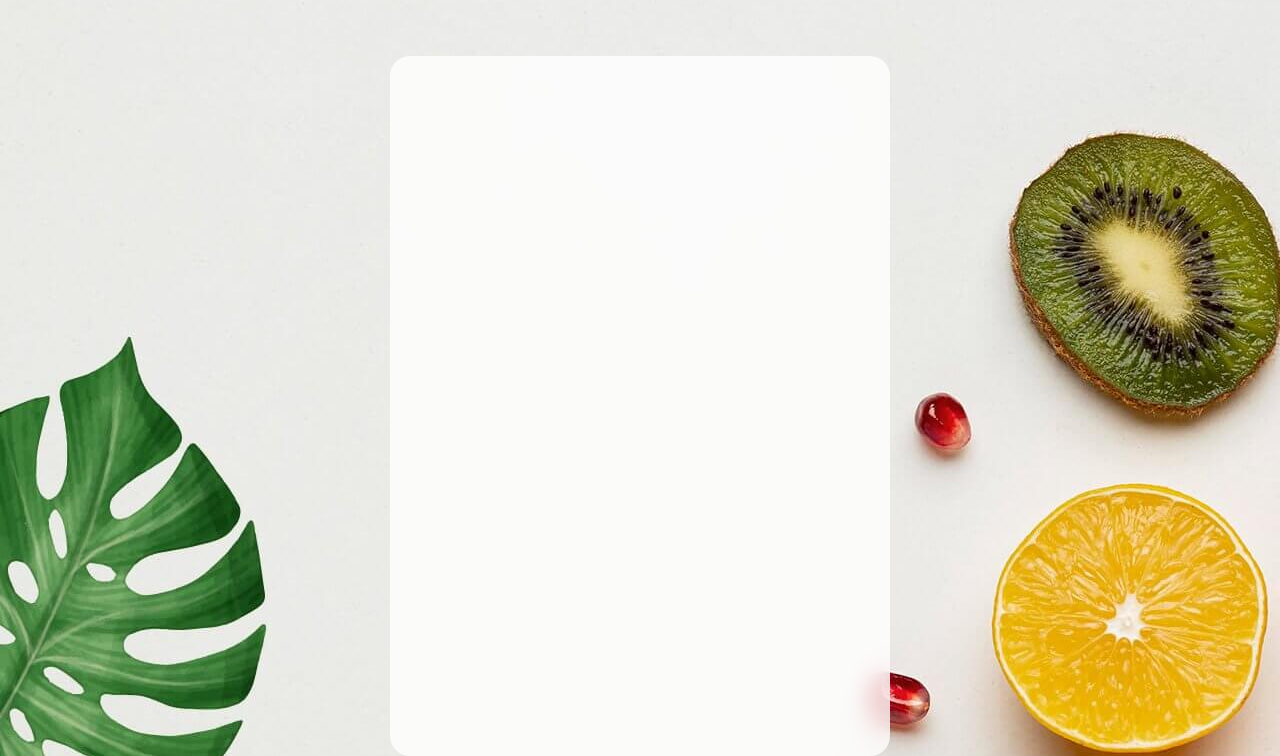
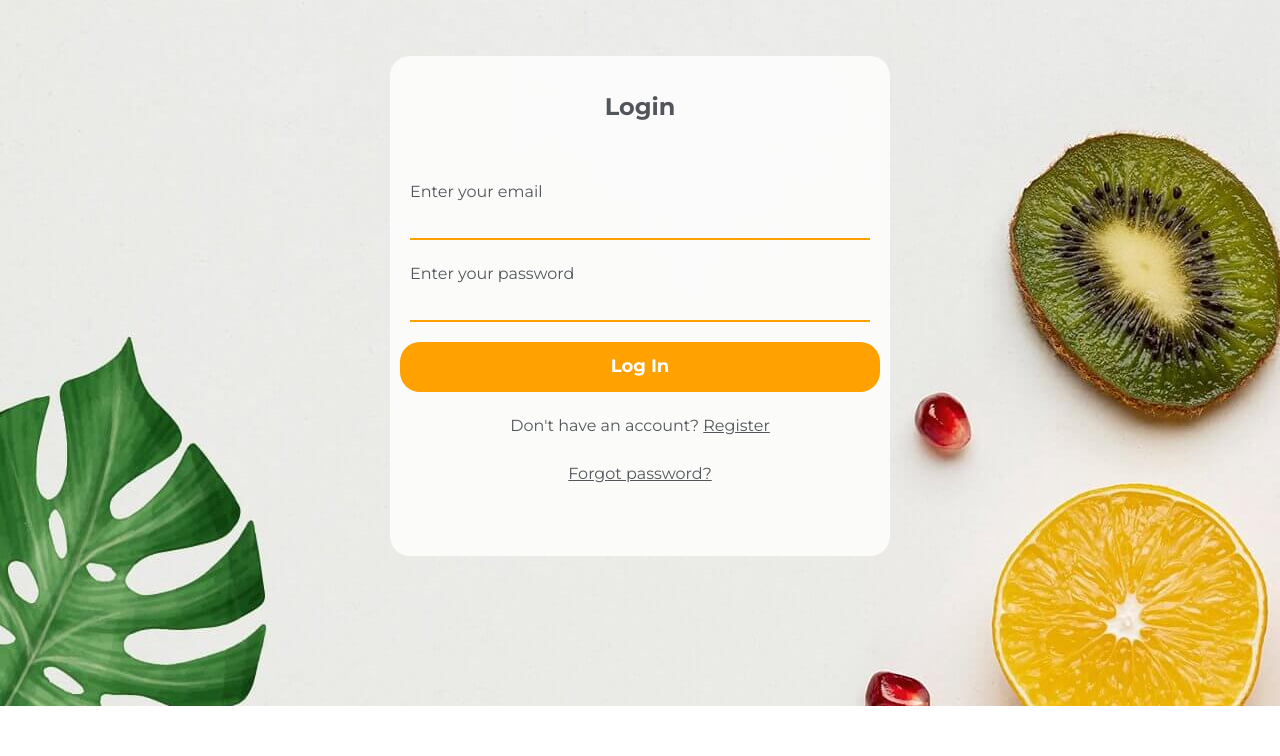
Before and after one commit to AcapachProgram/Fitness_Web_Application, a PHP site: page /signup.php in a window 1280 px wide. Shown: the part 94-850 px from the top of the page. After the commit the page ends 800 px from the top, so only its background shows below. Run offline with PHP 8.4, Linux system fonts and the light colour scheme.

Commit message:
added the signup/login page, backend doesn't work yet

```diff
--- a/FitnesWebApp/assets/css/signup.css
+++ b/FitnesWebApp/assets/css/signup.css
@@ -10,9 +10,61 @@ body{
 
 .signup-container{
     margin-top: 150px;
-    height: 700px;
+    height: 500px;
     width: 500px;
     background: rgba(255, 255, 255, 0.8);
     backdrop-filter: saturate(180%) blur(10px);
     border-radius: 20px;
 }
+
+h2{
+    text-align: center;
+    padding: 30px;
+}
+
+.forget{
+    text-align: center;
+    text-decoration: underline;
+}
+
+.register{
+    text-align: center;
+    margin: 20px;
+}
+#register{
+    display: inline-block;
+    text-decoration: underline;
+}
+
+.input-field{
+    margin: 20px;
+}
+
+.login{
+    display: flex;
+    align-items: center;
+    justify-content: center;
+    margin: 10px;
+
+}
+
+.login-btn{
+    width: 100vw;
+    border-radius: 20px;
+    background-color: hsl(38, 100%, 50%);
+    height: 50px;
+    color: white;
+    font-size: large;
+    font-weight: bolder;
+}
+
+input{
+    border-bottom: 2px solid hsl(38, 100%, 50%);
+    padding: 2px;
+
+}
+
+input:focus {
+    outline: none;
+
+}
--- /dev/null
+++ b/FitnesWebApp/functions.php
@@ -0,0 +1,39 @@
+<?php
+
+function check_login($con)
+{
+	if(isset($_SESSION['user_id']))
+	{
+		$id = $_SESSION['user_id'];
+		$query = "select * from users_tab where user_id = '$id' limit 1";
+
+		$result = mysqli_query($con, $query);
+		if($result && mysqli_num_rows($result) > 0)
+		{
+			$user_data = mysqli_fetch_assoc($result);
+			return $user_data;
+		}
+	}
+
+	//redirect to login
+	header("Location: login.php");
+	die;
+}
+
+function random_num($length)
+{
+	$text = "";
+
+	if($length < 5)
+	{
+		$length = 5;
+	}
+	$len = rand(4, $length);
+
+	for( $i = 0; $i < $len; $i++)
+	{
+		$text .= rand(0,9);
+	}
+	return $text;
+}
+?>
--- a/FitnesWebApp/signup.php
+++ b/FitnesWebApp/signup.php
@@ -1,7 +1,37 @@
 <?php
 session_start();
-require("db-connection.php");
 
+include("db-connection.php");
+include("functions.php");
+$wrong_credentials = false; // used to display the message in the form instead outside of it
+
+if(isset($_SESSION['user_id'])) // Logs a user out of the session
+{
+	unset($_SESSION['user_id']);
+}
+
+if ($_SERVER['REQUEST_METHOD'] == "POST") {
+    $username = trim($_POST['username']); //this will be the email
+    $password = trim($_POST['password']);
+
+    if (!empty($username) && !empty($password)) {
+        $query = "SELECT * FROM users_tab WHERE email = '$username' LIMIT 1";
+        $result = mysqli_query($con, $query);
+
+        if ($result && mysqli_num_rows($result) > 0) {
+            $user_data = mysqli_fetch_assoc($result);
+
+            if (password_verify($password, $user_data['password'])) { // Secure password verification
+                $_SESSION['user_id'] = $user_data['user_id'];
+                header("Location: MainPage.php");
+                die;
+            }
+        }
+        $wrong_credentials = true;
+    } else {
+        echo "Please enter a valid email and password!";
+    }
+}
 ?>
 
 <!DOCTYPE html>
@@ -78,8 +108,40 @@ require("db-connection.php");
 
 
     <div class="signup-container">
-        <form action="">
+        <form method="post">
+          <h2>Login</h2>
+          <div class="input-field">
 
+            <label>Enter your email</label>
+            <input type="text" name="username" required>
+
+          </div>
+
+        <div class="input-field">
+
+          <label>Enter your password</label>
+          <input type="password" name="password" required>
+
+        </div>
+
+        <?php
+          if ($wrong_credentials) {
+            echo"<p style=color:#fff;>Wrong Email or Password!</p>";
+          }
+        ?>
+
+        <div class="login">
+
+          <button type="submit" class="login-btn">Log In</button>
+
+        </div>
+
+        <div class="register">
+          <p>Don't have an account? <a id="register" href="signup.php">Register</a></p>
+        </div>
+        <div class="forget">
+          <a href="forgotpassword.php">Forgot password?</a>
+        </div>
         </form>
     </div>
 
```
